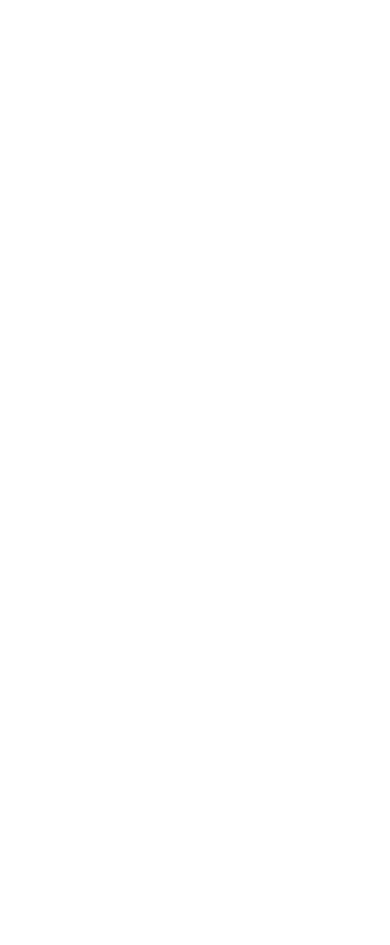
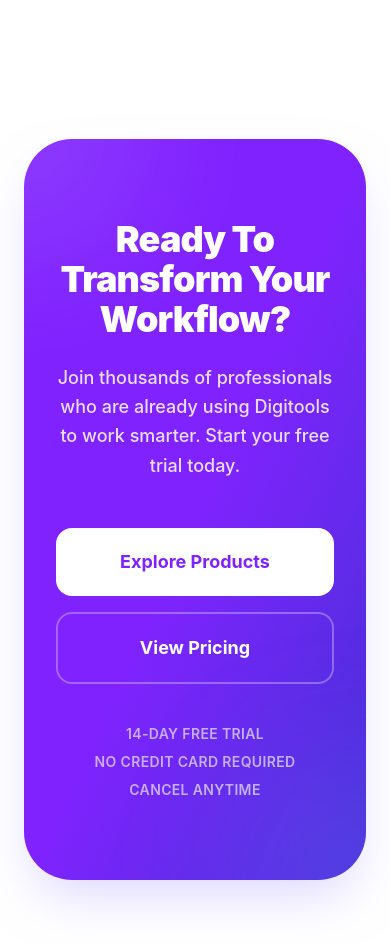
Before and after one commit to ahadunnobi/DigiTools, a React (Vite) app: page / in a window 390 px wide. Shown: the part 8640-9585 px from the top of the page. Before the commit the page ends 8683 px from the top, so only its background shows below. Built offline with nearby package versions, Linux system fonts and the light colour scheme.

Commit message:
CTA Added

```diff
--- a/src/App.jsx
+++ b/src/App.jsx
@@ -7,6 +7,7 @@
 import Products from './components/Products';
 import Steps from './components/Steps';
 import Pricing from './components/Pricing';
+import CTA from './components/CTA';
 
 function App() {
   const [cart, setCart] = useState([]);
@@ -26,6 +27,7 @@
         />
         <Steps />
         <Pricing />
+        <CTA />
       </main>
       <ToastContainer />
     </div>
--- /dev/null
+++ b/src/components/CTA.jsx
@@ -0,0 +1,53 @@
+import React from 'react';
+
+const CTA = () => {
+  return (
+    <section id="cta" className="py-24 bg-white px-6">
+      <div className="max-w-7xl mx-auto">
+        <div className="relative overflow-hidden rounded-[3rem] bg-gradient-to-br from-violet-600 via-violet-600 to-indigo-700 px-8 py-20 text-center shadow-2xl shadow-violet-200">
+          {/* Decorative Elements */}
+          <div className="absolute top-0 left-0 -translate-x-1/2 -translate-y-1/2 h-64 w-64 rounded-full bg-white/10 blur-3xl" />
+          <div className="absolute bottom-0 right-0 translate-x-1/2 translate-y-1/2 h-64 w-64 rounded-full bg-indigo-400/20 blur-3xl" />
+
+          {/* Content */}
+          <div className="relative z-10 max-w-3xl mx-auto">
+            <h2 className="text-4xl md:text-5xl font-black text-white mb-6 tracking-tight">
+              Ready To Transform Your Workflow?
+            </h2>
+            <p className="text-violet-50 text-lg md:text-xl font-medium mb-12 opacity-90 leading-relaxed">
+              Join thousands of professionals who are already using Digitools to work smarter.
+              Start your free trial today.
+            </p>
+
+            {/* Buttons */}
+            <div className="flex flex-col sm:flex-row items-center justify-center gap-4 mb-10">
+              <button
+                onClick={() => document.getElementById('products')?.scrollIntoView({ behavior: 'smooth' })}
+                className="w-full sm:w-auto px-10 py-5 bg-white text-violet-600 font-bold rounded-2xl hover:bg-violet-50 hover:shadow-xl hover:shadow-black/10 transition-all active:scale-[0.98] text-lg"
+              >
+                Explore Products
+              </button>
+              <button
+                onClick={() => document.getElementById('pricing')?.scrollIntoView({ behavior: 'smooth' })}
+                className="w-full sm:w-auto px-10 py-5 bg-transparent border-2 border-white/30 text-white font-bold rounded-2xl hover:bg-white/10 transition-all active:scale-[0.98] text-lg"
+              >
+                View Pricing
+              </button>
+            </div>
+
+            {/* Features/Trust */}
+            <p className="text-violet-100/70 text-sm font-semibold tracking-wide flex flex-wrap items-center justify-center gap-x-6 gap-y-2 uppercase">
+              <span>14-day free trial</span>
+              <span className="hidden sm:inline">•</span>
+              <span>No credit card required</span>
+              <span className="hidden sm:inline">•</span>
+              <span>Cancel anytime</span>
+            </p>
+          </div>
+        </div>
+      </div>
+    </section>
+  );
+};
+
+export default CTA;
```
